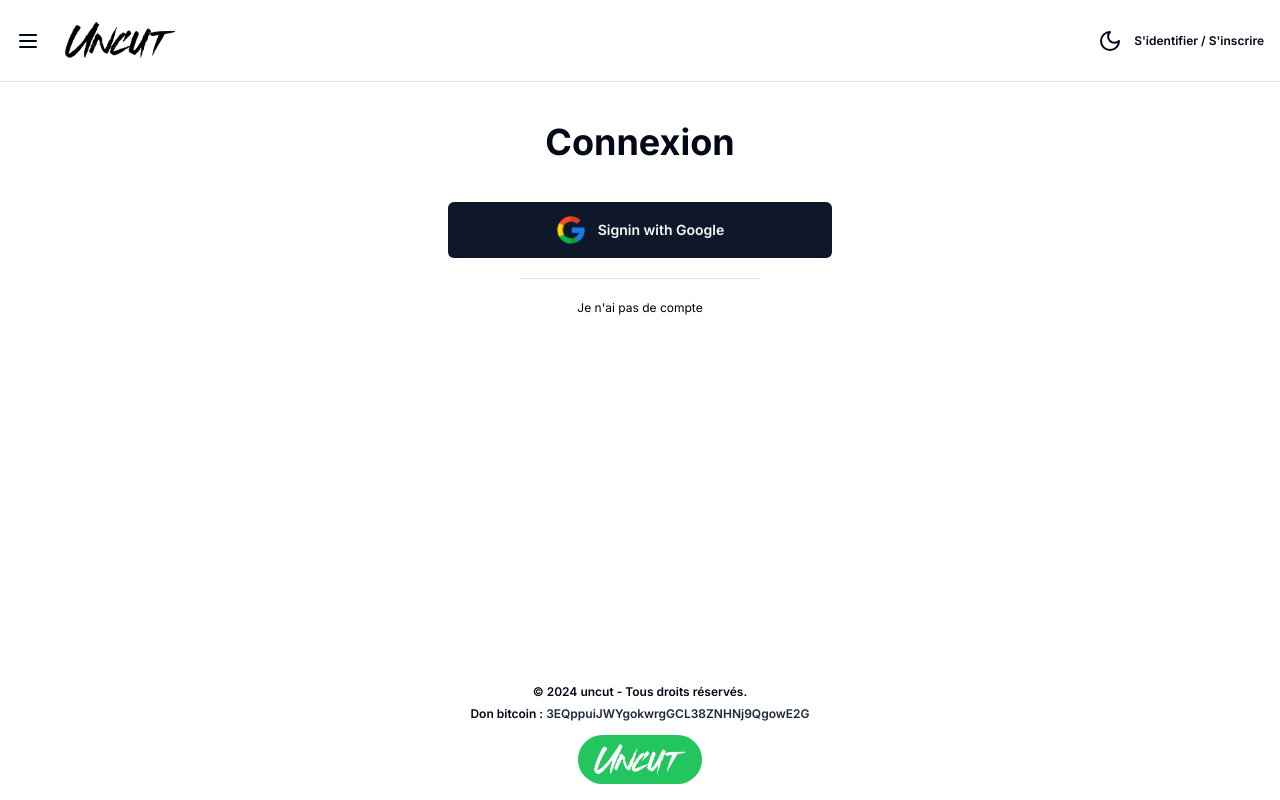
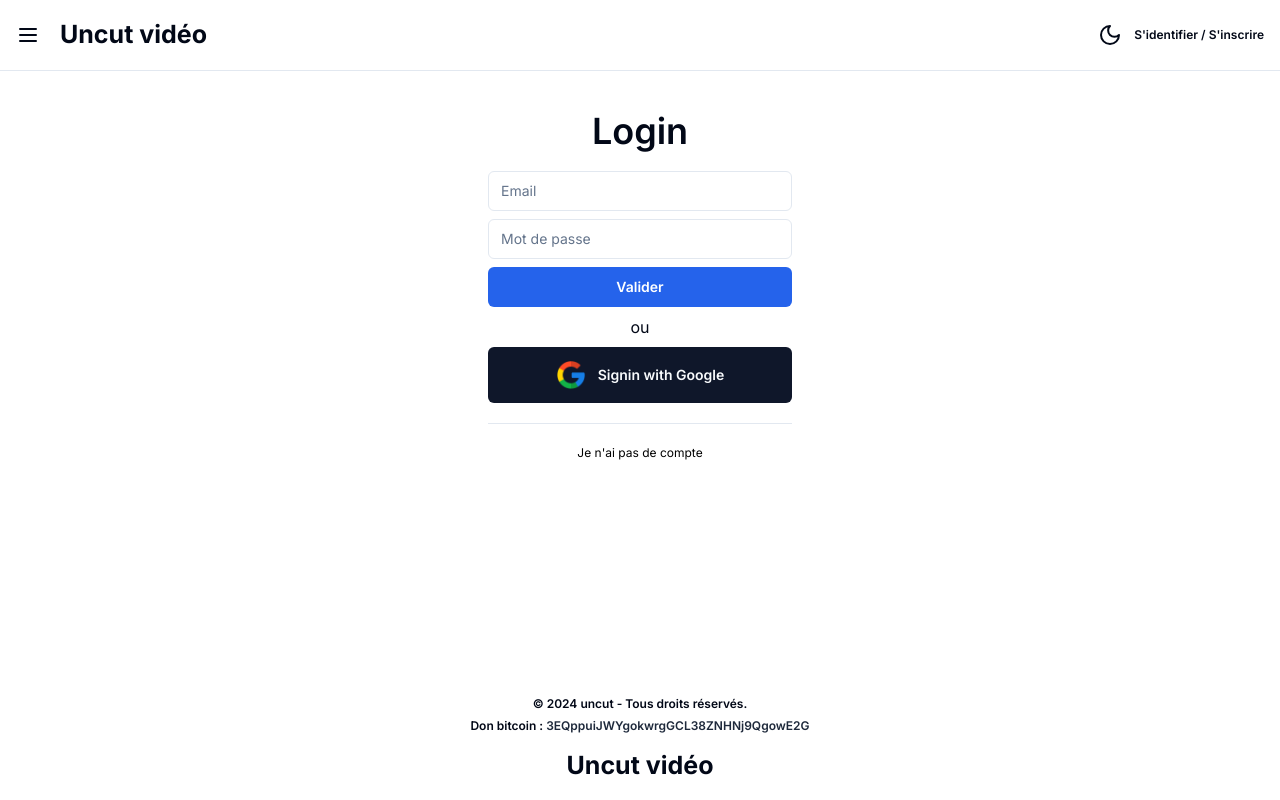
Before and after one commit to Vincecoccina/nextjs-app-movies, a Next.js app: page /login in a window 1280 px wide. Built offline with nearby package versions, Linux system fonts and the light colour scheme; no server answers.

Commit message:
NextAuth credentials

```diff
--- /dev/null
+++ b/app/api/register/route.ts
@@ -0,0 +1,46 @@
+import bcrypt from "bcrypt"
+import { NextResponse } from "next/server";
+import prisma from "@/lib/connect";
+
+export const POST = async (req: Request) => {
+  try {
+    const body = await req.json();
+    const { name, email, password } = body.data;
+
+    console.log(body.data)
+
+    if (!name || !email || !password) {
+      return NextResponse.json(
+        { error: "Tout les champs ne sont pas remplis" },
+        { status: 400 }
+      );
+    }
+
+    const existingUser = await prisma.user.findUnique({
+        where:{
+            email: email
+        }
+    })
+
+    if(existingUser){
+        return NextResponse.json({error: "Cet email existe déjà"}, { status: 400 });
+    }
+
+    const hashedPassword = await bcrypt.hash(password, 10)
+
+    const user = await prisma.user.create({
+        data: {
+            name,
+            email,
+            password : hashedPassword
+        }
+    })
+
+    return NextResponse.json(user, { status: 200 });
+  } catch (error) {
+    return NextResponse.json(
+      { error: "Something went wrong" },
+      { status: 500 }
+    );
+  }
+};
--- a/app/login/page.tsx
+++ b/app/login/page.tsx
@@ -1,17 +1,24 @@
 "use client";
 
+import { SyntheticEvent, useEffect, useState } from "react";
 import PageContainer from "@/components/PageContainer";
 import { Button } from "@/components/ui/button";
 import { Separator } from "@/components/ui/separator";
 import { useRouter } from "next/navigation";
 import { signIn, useSession } from "next-auth/react";
 import Image from "next/image";
-import { useEffect } from "react";
-
+import { Input } from "@/components/ui/input";
 
 export default function loginPage() {
-  const { data, status } = useSession();
+  const { status } = useSession();
   const router = useRouter();
+  const [isLogin, setIsLogin] = useState(true);
+  const [data, setData] = useState({
+    name: "",
+    email: "",
+    password: "",
+    confirmPassword: "",
+  });
 
   useEffect(() => {
     if (status === "authenticated") {
@@ -19,10 +26,98 @@ export default function loginPage() {
     }
   }, [status, router]);
 
+  const handleFormSubmit = async (e: SyntheticEvent) => {
+    e.preventDefault();
+    if (!isLogin) {
+      await registerUser();
+    }else{
+      await loginUser();
+    }
+  };
+
+  const loginUser = async () => {
+    signIn("credentials", {
+      ...data,
+      redirect: false
+    })
+    router.push("/");
+};
+
+  const registerUser = async () => {
+
+      if (data.password !== data.confirmPassword) return;
+
+      const response = await fetch("/api/register", {
+        method: "POST",
+        headers: {
+          "Content-Type": "application/json",
+        },
+        body: JSON.stringify({data})
+      });
+      const user = await response.json()
+      console.log(user)
+      setIsLogin(true)
+  };
+
   return (
     <PageContainer>
-      <div className="p-10">
-        <h1 className="text-4xl font-bold text-center mb-10">Connexion</h1>
+      <div className="p-10 w-[30%] mx-auto">
+        <h1 className="text-4xl font-semibold text-center mb-5">
+          {isLogin ? "Login" : "Register"}
+        </h1>
+        <form className="mx-auto flex flex-col gap-2" onSubmit={handleFormSubmit}>
+          {!isLogin && (
+            <div>
+              <Input
+                id="name"
+                name="name"
+                type="text"
+                placeholder="Nom d'utilisateur"
+                onChange={(e) => setData({ ...data, name: e.target.value })}
+              />
+            </div>
+          )}
+          <div>
+            <Input
+              id="email"
+              name="email"
+              type="email"
+              placeholder="Email"
+              onChange={(e) => setData({ ...data, email: e.target.value })}
+            />
+          </div>
+          <div>
+            <Input
+              id="password"
+              name="password"
+              type="password"
+              placeholder="Mot de passe"
+              onChange={(e) => setData({ ...data, password: e.target.value })}
+            />
+          </div>
+          {!isLogin && (
+            <div>
+              <Input
+                id="confirmPassword"
+                name="confirmPassword"
+                type="password"
+                placeholder="Confirmez votre mot de passe"
+                onChange={(e) => setData({ ...data, confirmPassword: e.target.value })}
+              />
+            </div>
+          )}
+          <Button
+            type="submit"
+            className="bg-blue-600 text-white font-semibold hover:bg-blue-400"
+          >
+            Valider
+          </Button>
+        </form>
+        {isLogin && (
+          <>
+            <div className="text-center my-2">
+              <span>ou</span>
+            </div>
             <div className="flex flex-col gap-4 max-w-sm mx-auto">
               <Button
                 onClick={() => signIn("google")}
@@ -37,10 +132,14 @@ export default function loginPage() {
                 Signin with Google
               </Button>
             </div>
-        <Separator className="my-5 mx-auto w-[20%]" />
+          </>
+        )}
+        <Separator className="my-5 mx-auto" />
+        <div onClick={() => setIsLogin((prev) => !prev)}>
           <p className="text-[12px] text-center text-black dark:text-slate-300 cursor-pointer">
-          Je n'ai pas de compte
+            {isLogin ? "Je n'ai pas de compte" : "J'ai déjà un compte"}
           </p>
+        </div>
       </div>
     </PageContainer>
   );
--- a/components/Footer.tsx
+++ b/components/Footer.tsx
@@ -17,14 +17,8 @@ export default function Footer() {
               </span>{" "}
             </p>
           </div>
-          <a href="/" className="bg-green-500 rounded-full py-1 px-3">
-            <Image
-              src="/img/logo_noir.png"
-              alt="Uncut"
-              width={100}
-              height={50}
-              className="invert"
-            />
+          <a href="/">
+            <span className="text-[25px] font-bold">Uncut vidéo</span>
           </a>
         </div>
       </PageContainer>
--- a/components/Navbar.tsx
+++ b/components/Navbar.tsx
@@ -17,13 +17,7 @@ export default function Navbar() {
           <div className="flex items-center gap-5">
             <ResponsiveMenu />
             <a href="/">
-              <Image
-                src="/img/logo_noir.png"
-                alt="Uncut"
-                width={120}
-                height={70}
-                className="dark:invert"
-              />
+              <span className="text-[25px] font-bold">Uncut vidéo</span>
             </a>
           </div>
 
--- a/components/ProfileButton.tsx
+++ b/components/ProfileButton.tsx
@@ -15,24 +15,27 @@ import { Button } from "./ui/button";
 
 export default function ProfileButton() {
   const { data, status } = useSession();
+  console.log(data);
 
   return (
     <div className="flex items-center gap-3">
-      {status === "unauthenticated" ? (
+      {!data ? (
         <Link href="/login" className="text-[12px] font-semibold">
           S'identifier / S'inscrire
         </Link>
       ) : (
+        <div className="flex items-center gap-2">
+          <span className="font-semibold text-[12px]">{`Bonjour ${data?.user?.name}`}</span>
           <DropdownMenu>
             <DropdownMenuTrigger>
               <Avatar>
-              <AvatarImage src={data?.user?.image || "/img/avatar_user.png"} />
+                <AvatarImage
+                  src={data?.user?.image || "/img/avatar_user.png"}
+                />
                 <AvatarFallback>{data?.user?.name}</AvatarFallback>
               </Avatar>
             </DropdownMenuTrigger>
             <DropdownMenuContent>
-            <DropdownMenuLabel>{`Bonjour ${data?.user?.name}`}</DropdownMenuLabel>
-            <DropdownMenuSeparator />
               <DropdownMenuItem>Mon Compte</DropdownMenuItem>
               <DropdownMenuItem>Mon abonnement</DropdownMenuItem>
               <DropdownMenuItem>Souscrire</DropdownMenuItem>
@@ -43,6 +46,7 @@ export default function ProfileButton() {
               </DropdownMenuItem>
             </DropdownMenuContent>
           </DropdownMenu>
+        </div>
       )}
     </div>
   );
--- a/lib/authOptions.ts
+++ b/lib/authOptions.ts
@@ -1,10 +1,10 @@
 import { PrismaAdapter } from "@auth/prisma-adapter";
 import prisma from "./connect";
-import GoogleProvider from "next-auth/providers/google"
+import GoogleProvider from "next-auth/providers/google";
 import CredentialsProvider from "next-auth/providers/credentials";
+import bcrypt from "bcrypt";
 import { getServerSession } from "next-auth";
 import { Adapter } from "next-auth/adapters";
-
 
 export const authOptions = {
   debug: true,
@@ -14,7 +14,36 @@ export const authOptions = {
       clientId: process.env.GOOGLE_CLIENT_ID as string,
       clientSecret: process.env.GOOGLE_CLIENT_SECRET as string,
     }),
+    CredentialsProvider({
+      name: "Credentials",
+      credentials: {
+        password: { label: "Password", type: "password" },
+        email: { label: "Email", type: "email" },
+      },
+      async authorize(credentials, req) {
+        if (!credentials?.email || !credentials.password) {
+          return null;
+        }
+
+        const user = await prisma.user.findUnique({
+          where: {
+            email: credentials.email,
+          },
+        });
+
+        if (!user) return null
+
+        const passordMatch = await bcrypt.compare(credentials.password, user.password as string)
+
+        if(!passordMatch) return null
+
+        return user
+      },
+    }),
   ],
+  session: {
+    strategy: "jwt" as const
+  }
 };
 
-export const getAuthSession = () => getServerSession(authOptions)
+export const getAuthSession = () => getServerSession(authOptions);
--- a/package.json
+++ b/package.json
@@ -18,7 +18,9 @@
     "@radix-ui/react-select": "^2.0.0",
     "@radix-ui/react-separator": "^1.0.3",
     "@radix-ui/react-slot": "^1.0.2",
+    "@types/bcrypt": "^5.0.2",
     "axios": "^1.6.5",
+    "bcrypt": "^5.1.1",
     "class-variance-authority": "^0.7.0",
     "clsx": "^2.1.0",
     "lucide": "^0.309.0",
```
Also changed, not shown: 2 other files (tests, documents, lock files or other folders). Lines whose indentation alone changed are shown as unchanged.
